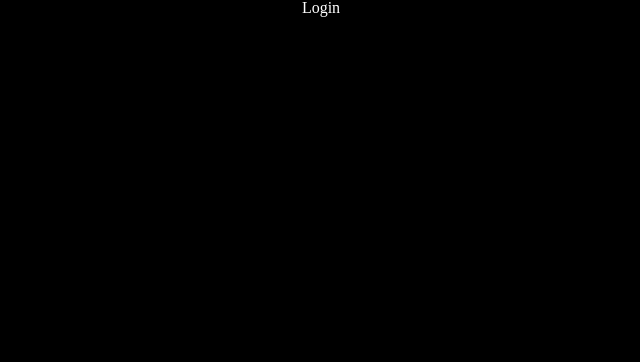
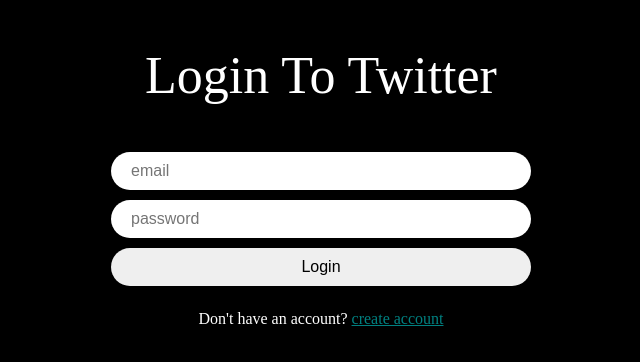
Before and after one commit to milliekang/twitter-clone, a React (Vite) app: page /login in a window 1280 px wide. Shown: the top 362 px of the page, without its empty margins (319-959 px from the left). Built offline with nearby package versions, Linux system fonts and the light colour scheme; the HTML template or start-up script is replaced by a standard one.

Commit message:
login form

```diff
--- /dev/null
+++ b/src/components/auth-component.ts
@@ -0,0 +1,48 @@
+import styled from "styled-components";
+
+export const Switcher = styled.span`
+margin-top: 20px;
+a{
+  color:teal
+}
+`
+
+export const Wrapper = styled.div`
+height:100%;
+display: flex;
+flex-direction: column;
+align-items: center;
+width: 420px;
+padding:50px 0;
+`;
+
+export const Form = styled.form`
+margin-top: 50px;
+display: flex;
+flex-direction: column;
+gap: 10px;
+width: 100%;
+margin-bottom: 5px;
+`;
+
+export const Input = styled.input`
+padding: 10px 20px;
+border-radius: 50px;
+border: none;
+width: 100%;
+font-size:16px;
+&[type="submit"]{
+  cursor: pointer;
+  &:hover{
+    opacity: 0.5;
+  }
+}
+`;
+
+export const Title = styled.h1`
+font-size: 52px;
+`
+
+export const Error = styled.p`
+color:red;
+`
--- a/src/routes/create-account.tsx
+++ b/src/routes/create-account.tsx
@@ -1,48 +1,17 @@
 import { createUserWithEmailAndPassword, updateProfile } from "firebase/auth";
 import { useState } from "react";
-import styled from "styled-components"
 import { auth } from "./firebase";
-import { useNavigate } from "react-router-dom";
+import { Link, useNavigate } from "react-router-dom";
+import { FirebaseError } from "firebase/app";
+import { Error, Form, Input, Switcher, Title, Wrapper } from "../components/auth-component";
 
 
-const Wrapper = styled.div`
-height:100%;
-display: flex;
-flex-direction: column;
-align-items: center;
-width: 420px;
-padding:50px 0;
-`;
 
-const Form = styled.form`
-margin-top: 50px;
-display: flex;
-flex-direction: column;
-gap: 10px;
-width: 100%;
-`;
+const errorMessage = {
+  "auth/email-already-in-use" : "This email is already in use",
+  "auth/weak-password" : "Password is too weak"
+}
 
-const Input = styled.input`
-padding: 10px 20px;
-border-radius: 50px;
-border: none;
-width: 100%;
-font-size:16px;
-&[type="submit"]{
-  cursor: pointer;
-  &:hover{
-    opacity: 0.5;
-  }
-}
-`;
-
-const Title = styled.h1`
-font-size: 52px;
-`
-
-const Error = styled.p`
-color:red;
-`
 
 export default function CreateAccount(){
   const navigate = useNavigate();
@@ -67,6 +36,7 @@
   const onSubmit = async (e:React.FormEvent<HTMLFormElement>) =>{
     e.preventDefault();
     console.log(name, email, password);
+    setError("")
     if(name == "" || password =="" || email == "") return;
     try{
       const credential = await createUserWithEmailAndPassword(auth, email, password);
@@ -75,11 +45,16 @@
         displayName: name,
       })
       navigate("/")
-    }catch(e){}finally{setLoading(false)}
+    }catch(e){
+      console.log(e)
+      if(e instanceof FirebaseError){
+        setError(e.message)
+      }
+    }finally{setLoading(false)}
   }
 
   return <Wrapper>
-    <Title>Login To Twitter</Title>
+    <Title>Create Account with Twitter</Title>
     <Form onSubmit={onSubmit}>
       <Input onChange={onChange} name="name" placeholder="name" value={name} type="text" required />
       <Input onChange={onChange} name="email" placeholder="email" value={email} type="email" required/>
@@ -87,5 +62,6 @@
       <Input onChange={onChange} type="submit" value={isLoading? "Loading" : "Create Account"} />
     </Form>
     {error !== "" ? <Error>{error}</Error>:''}
+    <Switcher>Already have an account? <Link to="/login">login</Link></Switcher>
   </Wrapper>
 }
--- a/src/routes/login.tsx
+++ b/src/routes/login.tsx
@@ -1,3 +1,52 @@
-export default function Login(){
-  return <h1>Login</h1>
+import { createUserWithEmailAndPassword, signInWithEmailAndPassword, updateProfile } from "firebase/auth";
+import { useState } from "react";
+import { auth } from "./firebase";
+import { Link, Navigate, useNavigate } from "react-router-dom";
+import { FirebaseError } from "firebase/app";
+import { Error, Input, Switcher, Title, Wrapper, Form } from "../components/auth-component";
+
+
+export default function CreateAccount(){
+  const navigate = useNavigate();
+  const [isLoading, setLoading] = useState(false);
+  const [email, setEmail] = useState('');
+  const [password, setPassword] = useState('');
+  const [error, setError] = useState("");
+
+  const onChange = (e:React.ChangeEvent<HTMLInputElement>) => {
+    const {target : {name, value}} = e;
+
+    if(name === "email"){
+      setEmail(value);
+    }else if(name === "password"){
+      setPassword(value);
+    }
+  }
+
+  const onSubmit = async (e:React.FormEvent<HTMLFormElement>) =>{
+    e.preventDefault();
+    console.log(name, email, password);
+    setError("")
+    if(password =="" || email == "") return;
+    try{
+      setLoading(true);
+      await signInWithEmailAndPassword(auth, email, password);
+      navigate("/")
+    }catch(e){
+      if(e instanceof FirebaseError){
+        setError(e.message)
+      }
+    }finally{setLoading(false)}
+  }
+
+  return <Wrapper>
+    <Title>Login To Twitter</Title>
+    <Form onSubmit={onSubmit}>
+      <Input onChange={onChange} name="email" placeholder="email" value={email} type="email" required/>
+      <Input onChange={onChange} name="password" placeholder="password" value={password} type="password" required/>
+      <Input onChange={onChange} type="submit" value={isLoading? "Loading" : "Login"} />
+    </Form>
+    {error !== "" ? <Error>{error}</Error>:''}
+    <Switcher>Don't have an account? <Link to="/account">create account</Link></Switcher>
+  </Wrapper>
 }
```
